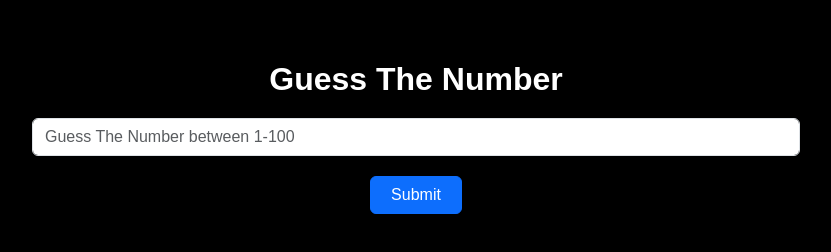
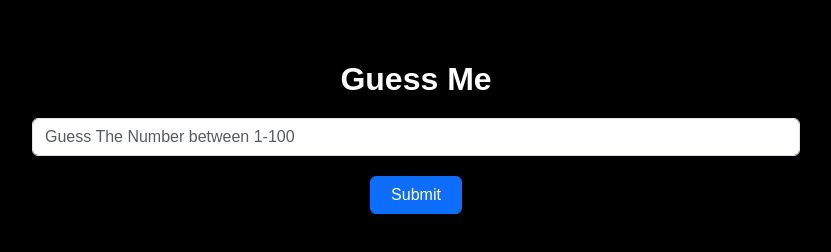
Before and after one commit to SomilDaswani/Guess-The-Number, a plain HTML site: page GuessTheNumber/index2.html in a window 1280 px wide. Shown: the whole page, without its empty margins (224-1055 px from the left). Drawn offline with nearby package versions, Linux system fonts and the light colour scheme.

Commit message:
changed the heading

```diff
--- a/GuessTheNumber/index2.html
+++ b/GuessTheNumber/index2.html
@@ -13,7 +13,7 @@
 <body>
   <center>
     <header>
-      <h2 class="text">Guess The Number</h2>
+      <h2 class="text">Guess Me</h2>
       <!-- <form class="form-group"> -->
         <input type="text" id="name" class="form-control" placeholder="Guess The Number between 1-100">
         <button type="submit" class="btn btn-primary" id="myBtn" onclick="handleOnClick()">Submit</button>
```
